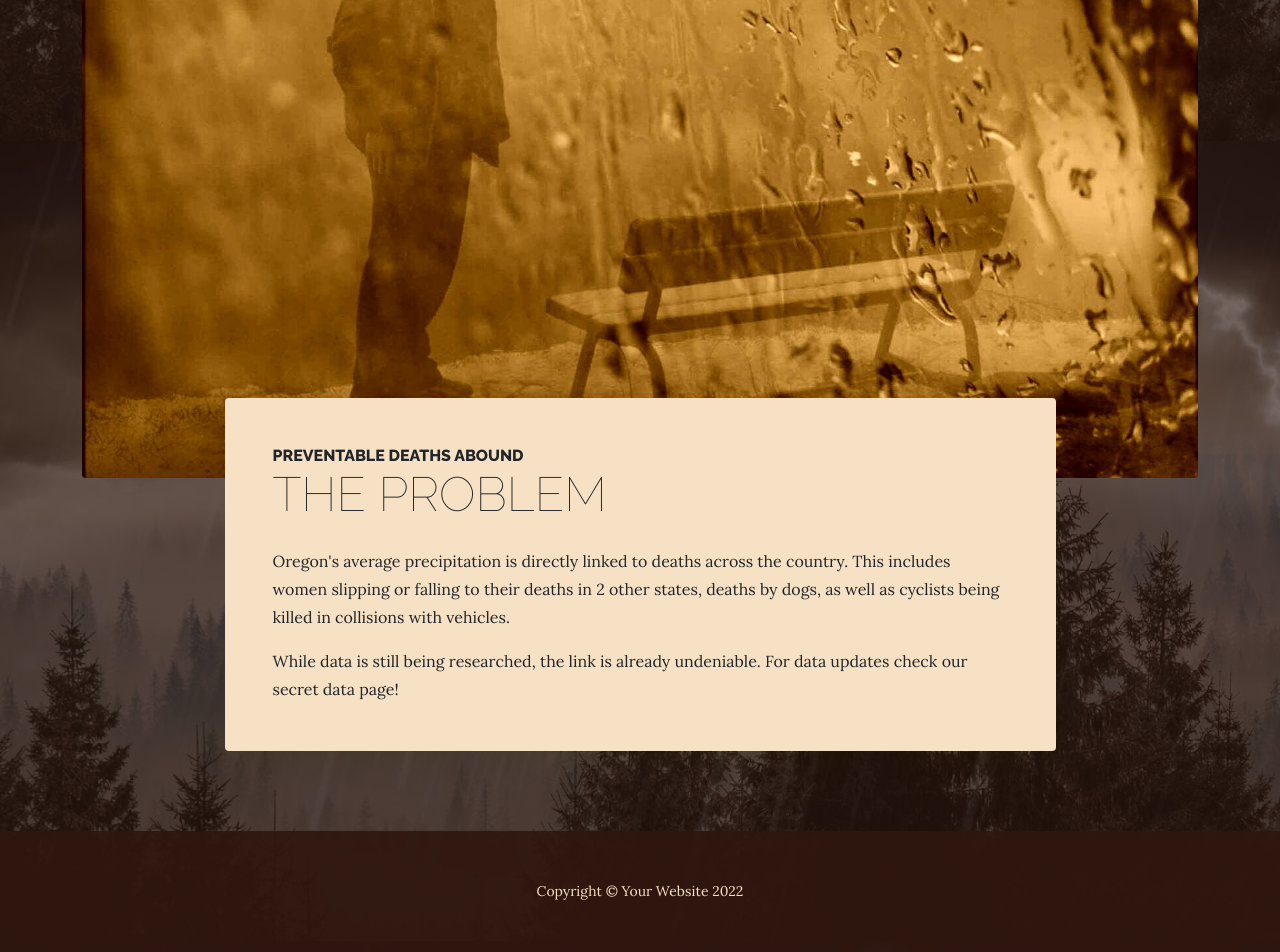
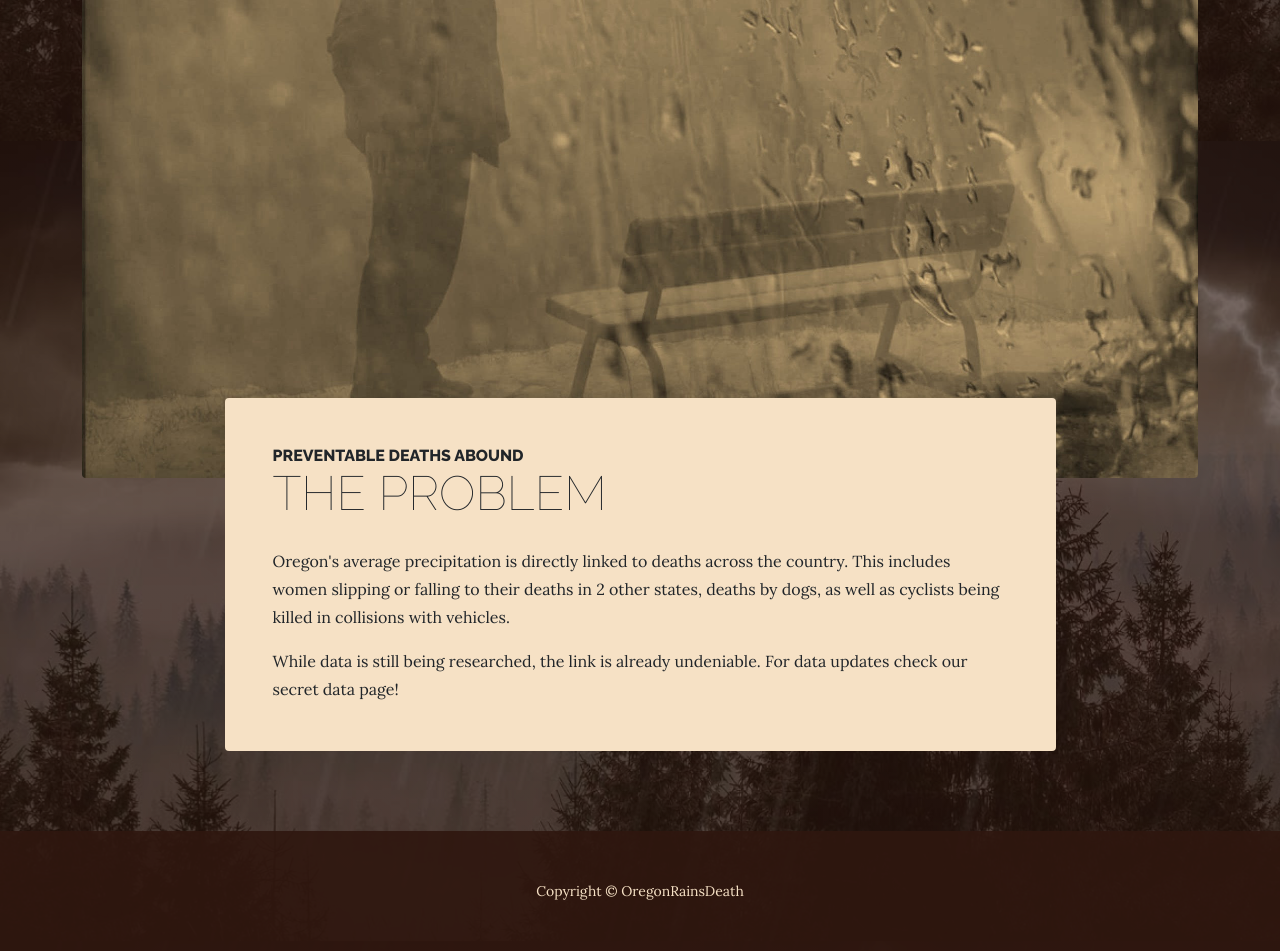
Before and after one commit to cglarock/OregonRainsDeath, a plain HTML site: page problem.html in a window 1280 px wide. Shown: the part 659-1611 px from the top of the page. Drawn offline with nearby package versions, Linux system fonts and the light colour scheme.

Commit message:
Add files via upload

```diff
--- a/problem.html
+++ b/problem.html
@@ -39,7 +39,7 @@
         </nav>
         <section class="page-section about-heading">
             <div class="container">
-                <img class="img-fluid rounded about-heading-img mb-3 mb-lg-0" src="assets/img/SadRain.jpg" alt="Sad man in the rain" />
+                <img class="img-fluid rounded about-heading-img mb-3 mb-lg-0" src="assets/img/SadManRain.jpg" alt="Sad man in the rain" />
                 <div class="about-heading-content">
                     <div class="row">
                         <div class="col-xl-9 col-lg-10 mx-auto">
@@ -59,7 +59,7 @@
             </div>
         </section>
         <footer class="footer text-faded text-center py-5">
-            <div class="container"><p class="m-0 small">Copyright &copy; Your Website 2022</p></div>
+            <div class="container"><p class="m-0 small">Copyright &copy; OregonRainsDeath</p></div>
         </footer>
         <!-- Bootstrap core JS-->
         <script src="https://cdn.jsdelivr.net/npm/bootstrap@5.1.3/dist/js/bootstrap.bundle.min.js"></script>
```
Also changed, not shown: index.html (+1 -1 lines), resume.html (+1 -1 lines), solution.html (+1 -1 lines), assets/img/SadManRain.jpg (added).
